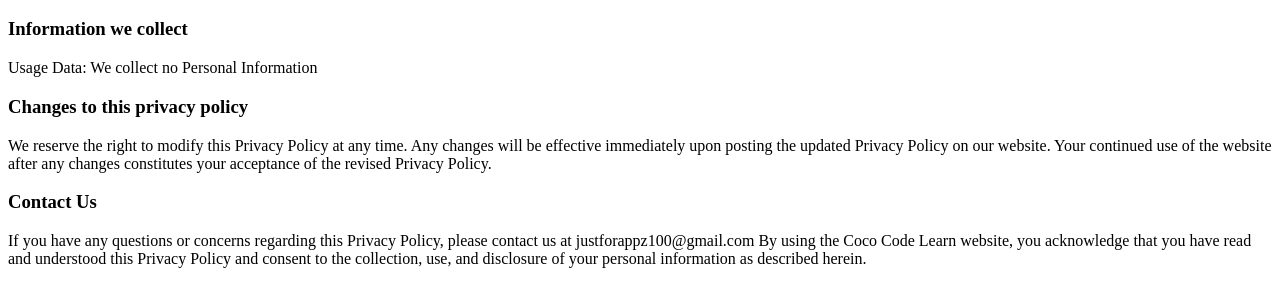
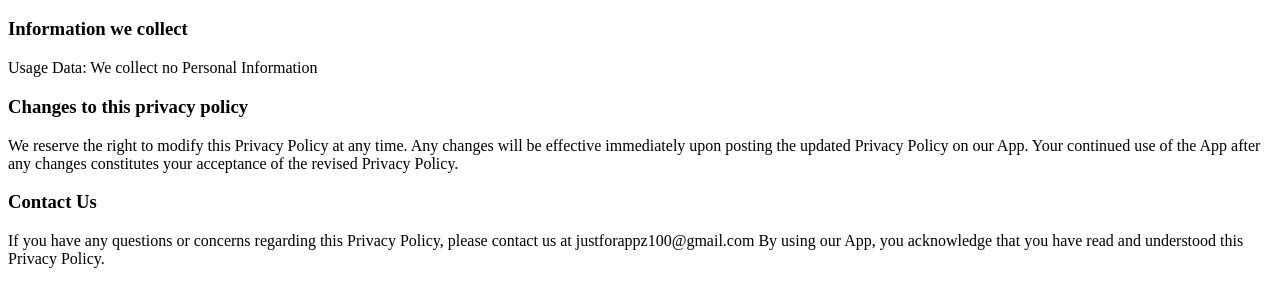
Before and after one commit to keyassu/keyassu.github.io, a plain HTML site: page index.html in a window 1280 px wide. Shown: the part 48-354 px from the top of the page. Drawn offline with Linux system fonts and the light colour scheme.

Commit message:
Update index.html

```diff
--- a/index.html
+++ b/index.html
@@ -10,14 +10,13 @@
 
 	<h3>Changes to this privacy policy</h3>
 	<p>
-		We reserve the right to modify this Privacy Policy at any time. Any changes will be effective immediately upon posting the updated Privacy Policy on our website.
-		Your continued use of the website after any changes constitutes your acceptance of the revised Privacy Policy.
+		We reserve the right to modify this Privacy Policy at any time. Any changes will be effective immediately upon posting the updated Privacy Policy on our App.
+		Your continued use of the App after any changes constitutes your acceptance of the revised Privacy Policy.
 	</p>
 	<h3> Contact Us</h3>
 	<p>
 		If you have any questions or concerns regarding this Privacy Policy, please contact us at justforappz100@gmail.com
-		By using the Coco Code Learn website, you acknowledge that you have read and understood this Privacy Policy
-		and consent to the collection, use, and disclosure of your personal information as described herein.
+		By using our App, you acknowledge that you have read and understood this Privacy Policy.
 	</p>
 
 </body>
```
